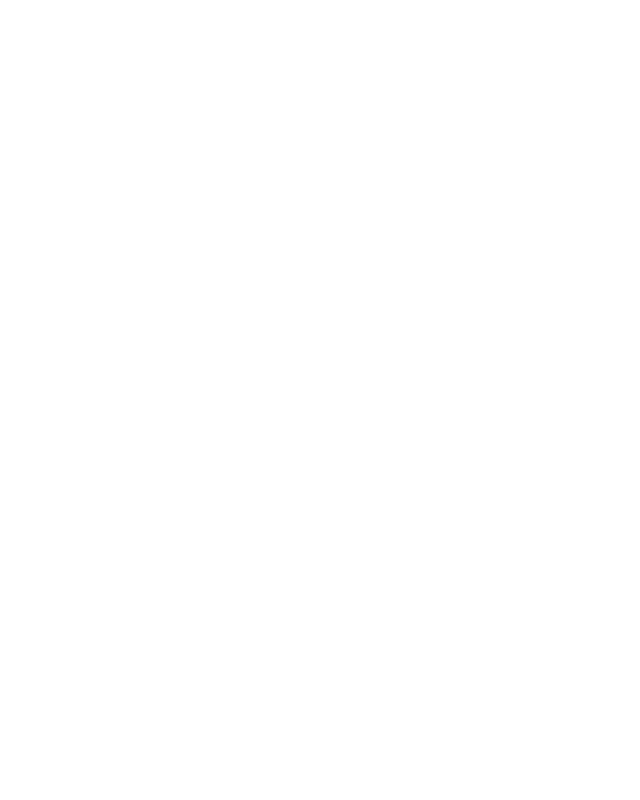
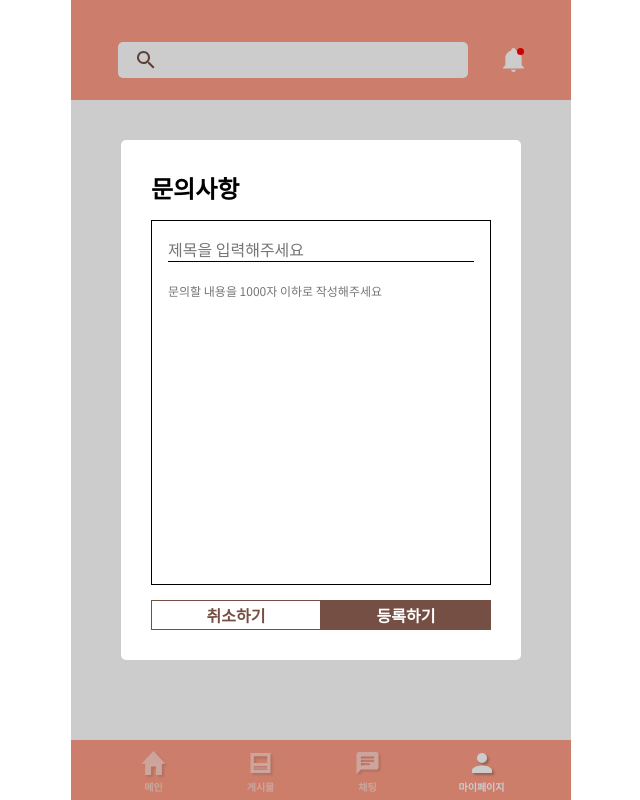
Before and after one commit to TEAM-Tn1/NUGUNA_Client, a React (Create React App) app: page /mypage/suggestion in a window 1280 px wide. Shown: the whole page, without its empty margins (319-959 px from the left). Built offline with nearby package versions, Linux system fonts and the light colour scheme; the HTML template or start-up script is replaced by a standard one.

Commit message:
[CREATE] 문의사항 페이지 만들기

```diff
--- a/src/components/mypage/mypageOptions/index.ts
+++ b/src/components/mypage/mypageOptions/index.ts
@@ -1,4 +1,4 @@
 export { default as LikedPost } from './likedPost';
 export { default as ModifyInfo } from './modifyInfo';
 export { default as WrittenPost } from './writtenPost';
-// export { default as WriteSuggestion } from './writeSuggestion';
+export { default as Suggestion } from './writeSuggestion';
--- /dev/null
+++ b/src/components/mypage/mypageOptions/writeSuggestion/WriteSuggestion.tsx
@@ -0,0 +1,16 @@
+import React from 'react';
+import { Footer, Header } from '../../..';
+import Template from '../../../default/modal/template';
+import * as S from './style';
+
+const WriteSuggestion = () => {
+  return (
+    <S.Wrapper>
+      <Header />
+      <Template />
+      <Footer />
+    </S.Wrapper>
+  );
+};
+
+export default WriteSuggestion;
--- /dev/null
+++ b/src/components/mypage/mypageOptions/writeSuggestion/index.ts
@@ -0,0 +1,3 @@
+import Suggestion from './WriteSuggestion';
+
+export default Suggestion;
--- /dev/null
+++ b/src/components/mypage/mypageOptions/writeSuggestion/style/index.ts
@@ -0,0 +1,7 @@
+import styled from 'styled-components';
+
+export const Wrapper = styled.div`
+  max-width: 500px;
+  margin: 0 auto;
+  margin-top: 100px;
+`;
--- a/src/route/MainRouter.tsx
+++ b/src/route/MainRouter.tsx
@@ -1,7 +1,7 @@
 import React from 'react';
 import { BrowserRouter as Router, Route, Switch } from 'react-router-dom';
 import { Mypage, UserInfo } from '../components';
-import { ModifyInfo, LikedPost, WrittenPost } from '../components/mypage/mypageOptions';
+import { ModifyInfo, LikedPost, WrittenPost, Suggestion } from '../components/mypage/mypageOptions';
 
 const MainRouter = () => {
   return (
@@ -11,6 +11,7 @@ const MainRouter = () => {
         <Route exact path='/mypage/modify' component={ModifyInfo} />
         <Route exact path='/mypage/liked_post' component={LikedPost} />
         <Route exact path='/mypage/written_post' component={WrittenPost} />
+        <Route exact path='/mypage/suggestion' component={Suggestion} />
         <Route exact path='/profile/:email' component={UserInfo} />
       </Switch>
     </Router>
```
